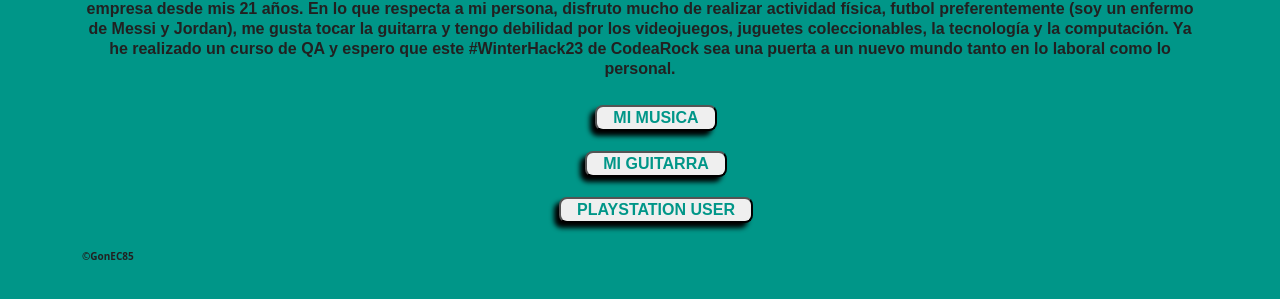
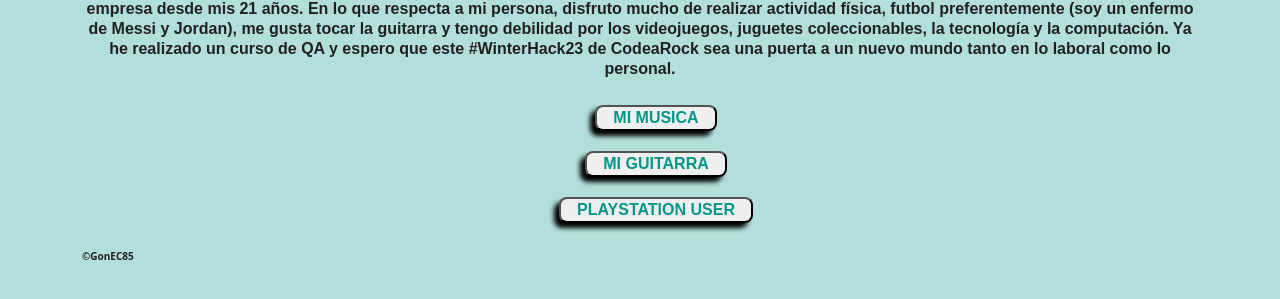
Before and after one commit to Gonec85/Gonec85R1.github.io, a plain HTML site: page index.html in a window 1280 px wide. Shown: the part 501-800 px from the top of the page. Drawn offline with nearby package versions, Linux system fonts and the light colour scheme; a web font is replaced by a local one.

Commit message:
Update style.css

```diff
--- a/css/style.css
+++ b/css/style.css
@@ -1,5 +1,5 @@
 body{
-    background: #009688 ;
+    background: #B2DFDB ;
 
 }
 header{
```
